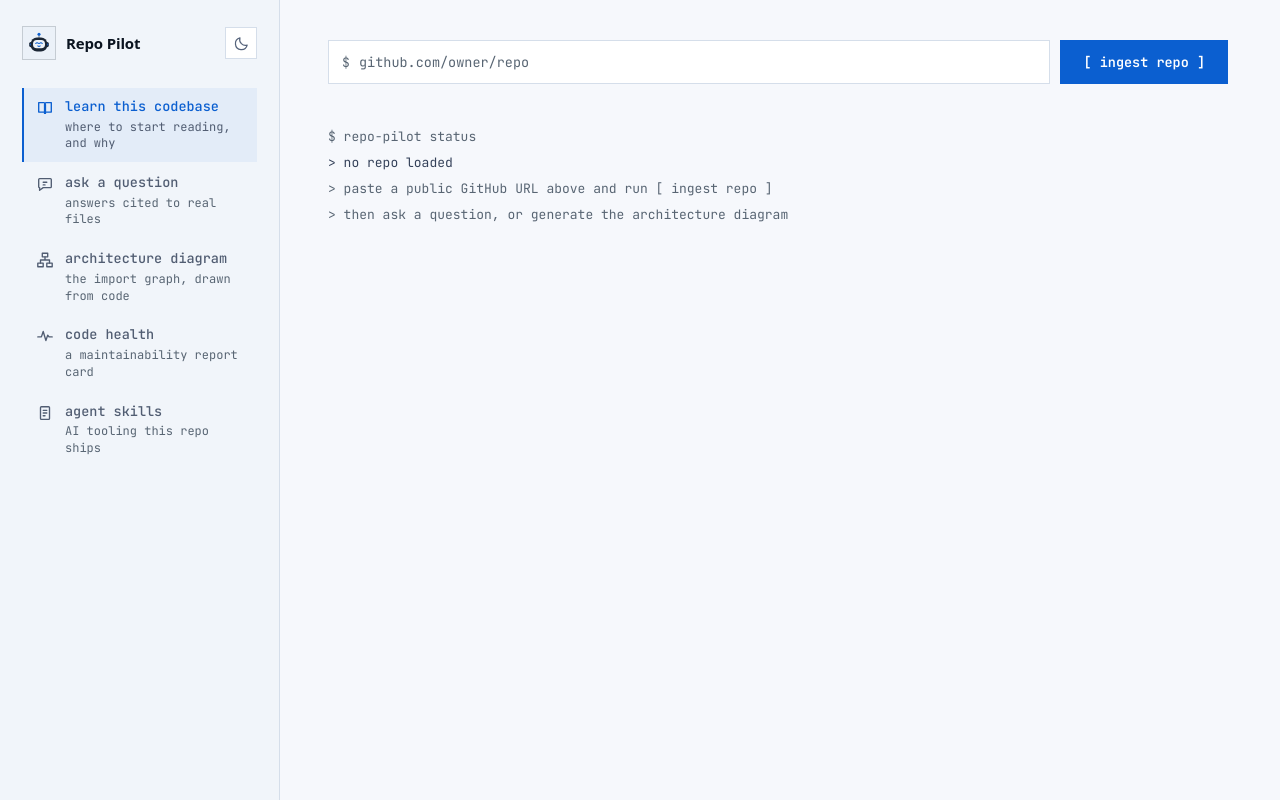
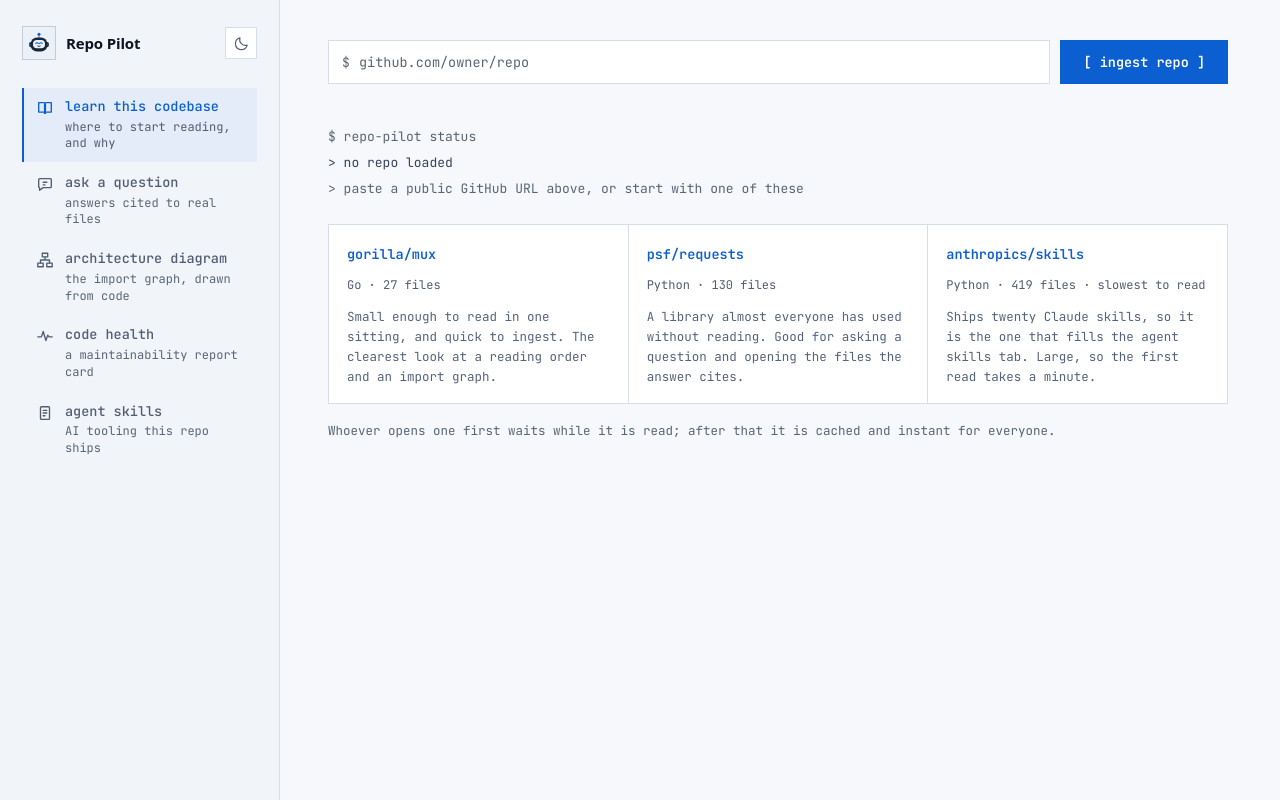
Before and after one commit to Rameen07304/repo-pilot, a FastAPI app: page /app in a window 1280 px wide. Run offline with FastAPI, Linux system fonts and the light colour scheme; parts of the project's set-up code (start-up, migrations or seed data) failed here and were passed over; some libraries are stand-ins or nearby versions.

Commit message:
Give the empty app somewhere to start
Opening the app said "no repo loaded" and left you to think of a
repository and type its URL. That is a poor first thirty seconds for
anyone evaluating this, and it is the first thing they see.

Three repositories on the empty state, each there because it shows
something different: gorilla/mux is small and quick, so the reading order
and the import graph arrive without a wait; psf/requests is a library
most people have used without ever reading; anthropics/skills is the one
that fills the agent skills tab. One click fills the URL and submits.

The sizes are measured from the GitHub trees rather than guessed, and
anthropics/skills is labelled as the slowest to read, because sending
someone to a 419-file repository without saying so is how a demo starts
badly. The note underneath is honest about the deployment: whoever opens
one first waits while it is read, and after that it is cached for
everyone. A fresh deployment has an empty cache and no way around it.

The buttons go through the ingest form's own submit rather than a second
ingest path, so URL validation, status and error handling stay in one
place, and the handler is delegated so another repository can be added in
the template without touching the script.

```diff
--- a/app/interface/static/app.js
+++ b/app/interface/static/app.js
@@ -156,6 +156,19 @@ function renderRecentRepos() {
 
 // Render on page load, in case there's already saved history.
 renderRecentRepos();
+
+// Example repositories on the empty state. Delegated from the list so a
+// repo can be added in the template without touching this file, and it
+// goes through the form's own submit rather than a second ingest path,
+// so validation, status and error handling stay in one place.
+document.addEventListener("click", (e) => {
+    const button = e.target.closest(".example");
+    if (!button) return;
+    const url = button.getAttribute("data-repo");
+    if (!url) return;
+    document.getElementById("repo-url").value = url;
+    ingestForm.requestSubmit();
+});
 
 ingestForm.addEventListener("submit", async (e) => {
     e.preventDefault();
--- a/app/interface/static/style.css
+++ b/app/interface/static/style.css
@@ -2680,3 +2680,52 @@ g.node.selected-node circle {
     text-underline-offset: 3px;
 }
 .agent-path:hover { color: var(--accent); }
+
+/* ---------- Example repositories on the empty state ---------- */
+
+.example-list {
+    list-style: none;
+    margin: 22px 0 0 0;
+    padding: 0;
+    display: grid;
+    grid-template-columns: repeat(auto-fit, minmax(240px, 1fr));
+    gap: 1px;
+    background: var(--hairline);
+    border: 1px solid var(--hairline);
+}
+.example {
+    display: block;
+    width: 100%;
+    height: 100%;
+    text-align: left;
+    padding: 16px 18px;
+    cursor: pointer;
+    background: var(--surface-raised);
+    border: 0;
+    font: inherit;
+    color: inherit;
+    transition: background-color 0.45s var(--ease-out-expo);
+}
+.example:hover { background: var(--surface); }
+.example-name {
+    display: block;
+    font-family: var(--font-mono);
+    font-size: 13.5px;
+    font-weight: 600;
+    color: var(--accent);
+}
+.example-meta {
+    display: block;
+    margin-top: 5px;
+    font-family: var(--font-mono);
+    font-size: 12px;
+    color: var(--ink-dim);
+}
+.example-why {
+    display: block;
+    margin-top: 10px;
+    font-size: 12.5px;
+    line-height: 1.6;
+    color: var(--ink-muted);
+}
+.example-note { margin: 14px 0 0 0; font-size: 12.5px; }
--- a/app/interface/templates/app.html
+++ b/app/interface/templates/app.html
@@ -401,8 +401,34 @@
             <section class="empty-state" aria-label="No repository loaded">
                 <div class="dim">$ repo-pilot status</div>
                 <div>&gt; no repo loaded</div>
-                <div class="dim">&gt; paste a public GitHub URL above and run [ ingest repo ]</div>
-                <div class="dim">&gt; then ask a question, or generate the architecture diagram</div>
+                <div class="dim">&gt; paste a public GitHub URL above, or start with one of these</div>
+
+                {# Real repositories, sizes measured rather than guessed. Each
+                   one is here because it shows a different thing. #}
+                <ul class="example-list">
+                    <li>
+                        <button type="button" class="example" data-repo="https://github.com/gorilla/mux">
+                            <span class="example-name">gorilla/mux</span>
+                            <span class="example-meta">Go &middot; 27 files</span>
+                            <span class="example-why">Small enough to read in one sitting, and quick to ingest. The clearest look at a reading order and an import graph.</span>
+                        </button>
+                    </li>
+                    <li>
+                        <button type="button" class="example" data-repo="https://github.com/psf/requests">
+                            <span class="example-name">psf/requests</span>
+                            <span class="example-meta">Python &middot; 130 files</span>
+                            <span class="example-why">A library almost everyone has used without reading. Good for asking a question and opening the files the answer cites.</span>
+                        </button>
+                    </li>
+                    <li>
+                        <button type="button" class="example" data-repo="https://github.com/anthropics/skills">
+                            <span class="example-name">anthropics/skills</span>
+                            <span class="example-meta">Python &middot; 419 files &middot; slowest to read</span>
+                            <span class="example-why">Ships twenty Claude skills, so it is the one that fills the agent skills tab. Large, so the first read takes a minute.</span>
+                        </button>
+                    </li>
+                </ul>
+                <p class="example-note dim">Whoever opens one first waits while it is read; after that it is cached and instant for everyone.</p>
             </section>
         </main>
     </div>
```
